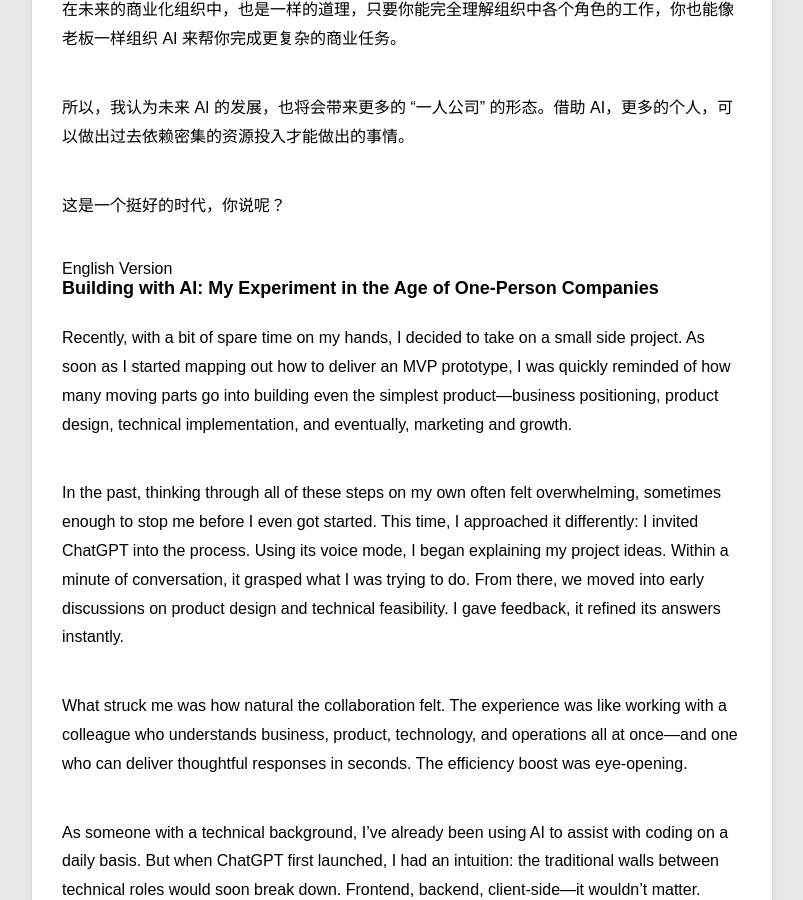
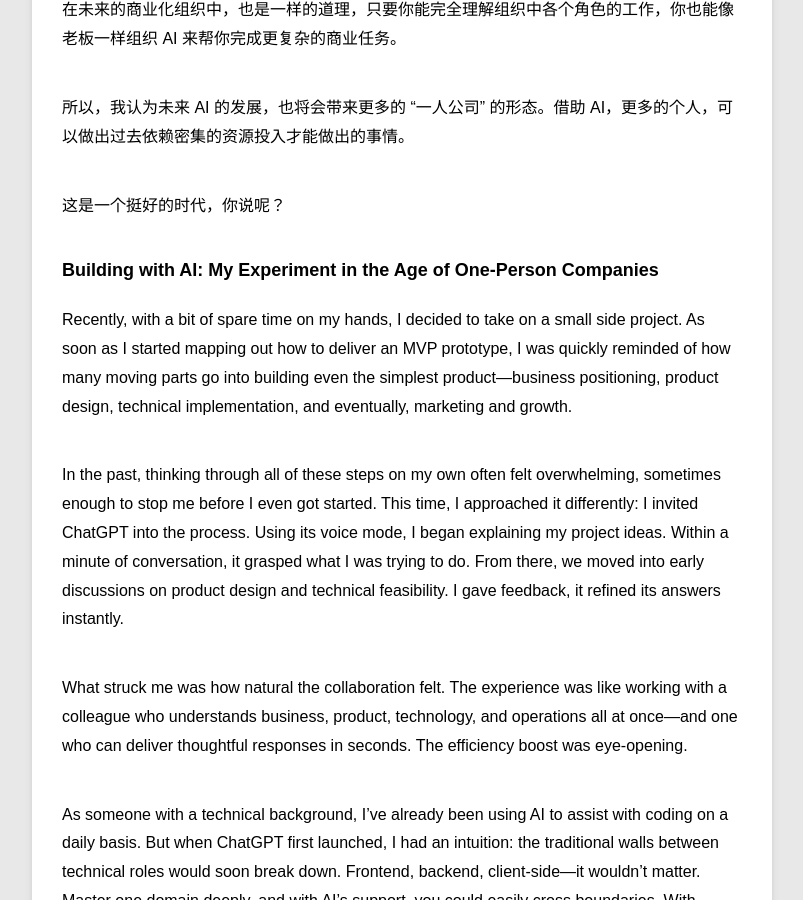
Before and after one commit to nilsun/nilsun.github.io, a Jekyll site: the page built from _posts/project/2025-09-28-work-style-in-ai-era.md, in a window 1280 px wide and 900 px high, scrolled down 1534 px. Shown: the whole window, without its empty margins (78-881 px from the left). Built offline with Jekyll 4.4.1, drawn with Linux system fonts in a browser that asks for light colours; Markdown is read by kramdown in place of the engine named in the settings; comment, search, counter and statistics services are not loaded.

Commit message:
remove one line

```diff
--- a/_posts/project/2025-09-28-work-style-in-ai-era.md
+++ b/_posts/project/2025-09-28-work-style-in-ai-era.md
@@ -26,8 +26,6 @@ published: true
 
 这是一个挺好的时代，你说呢？
 
-# English Version
-
 ### Building with AI: My Experiment in the Age of One-Person Companies
 
 Recently, with a bit of spare time on my hands, I decided to take on a small side project. As soon as I started mapping out how to deliver an MVP prototype, I was quickly reminded of how many moving parts go into building even the simplest product—business positioning, product design, technical implementation, and eventually, marketing and growth.
```
